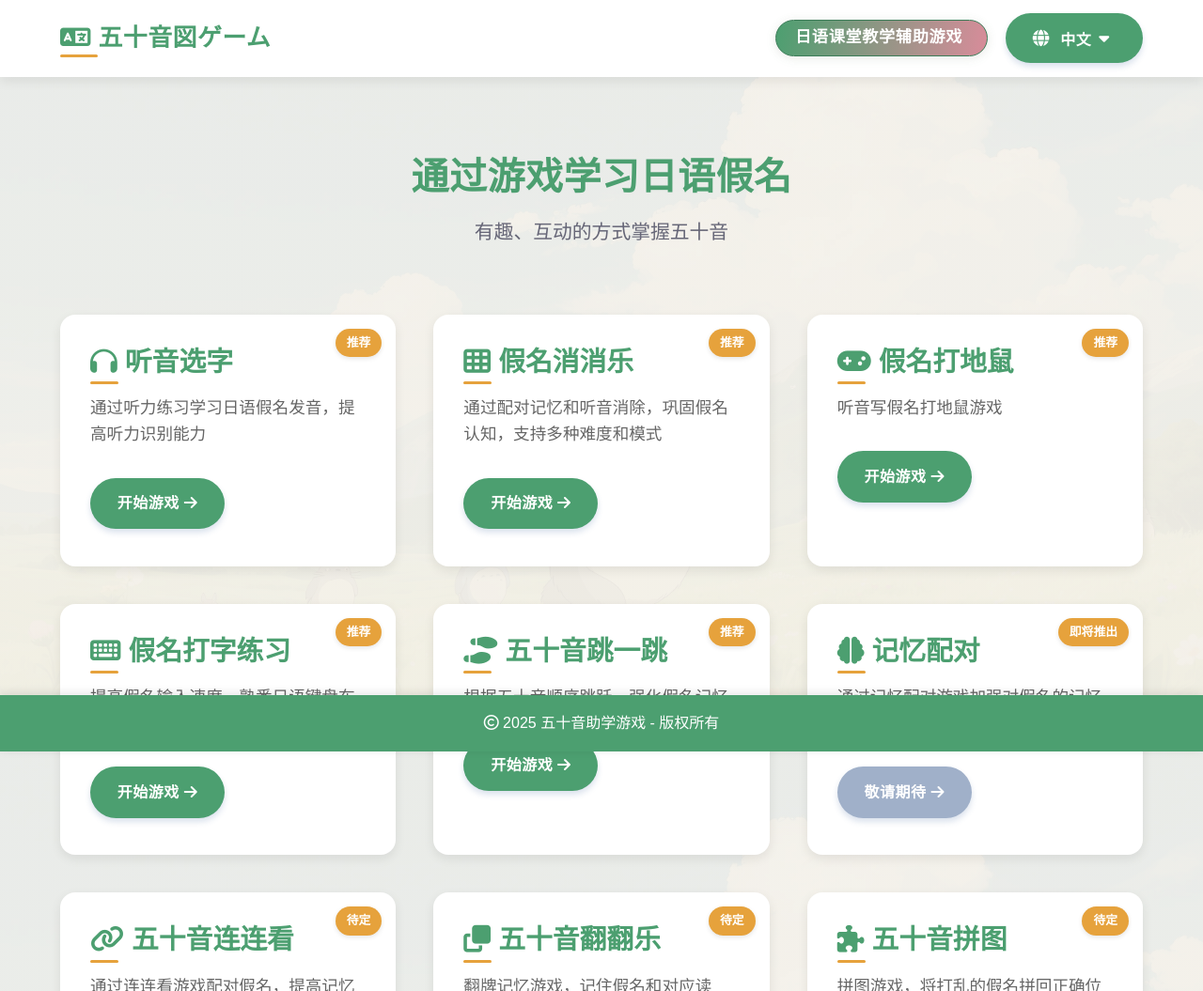
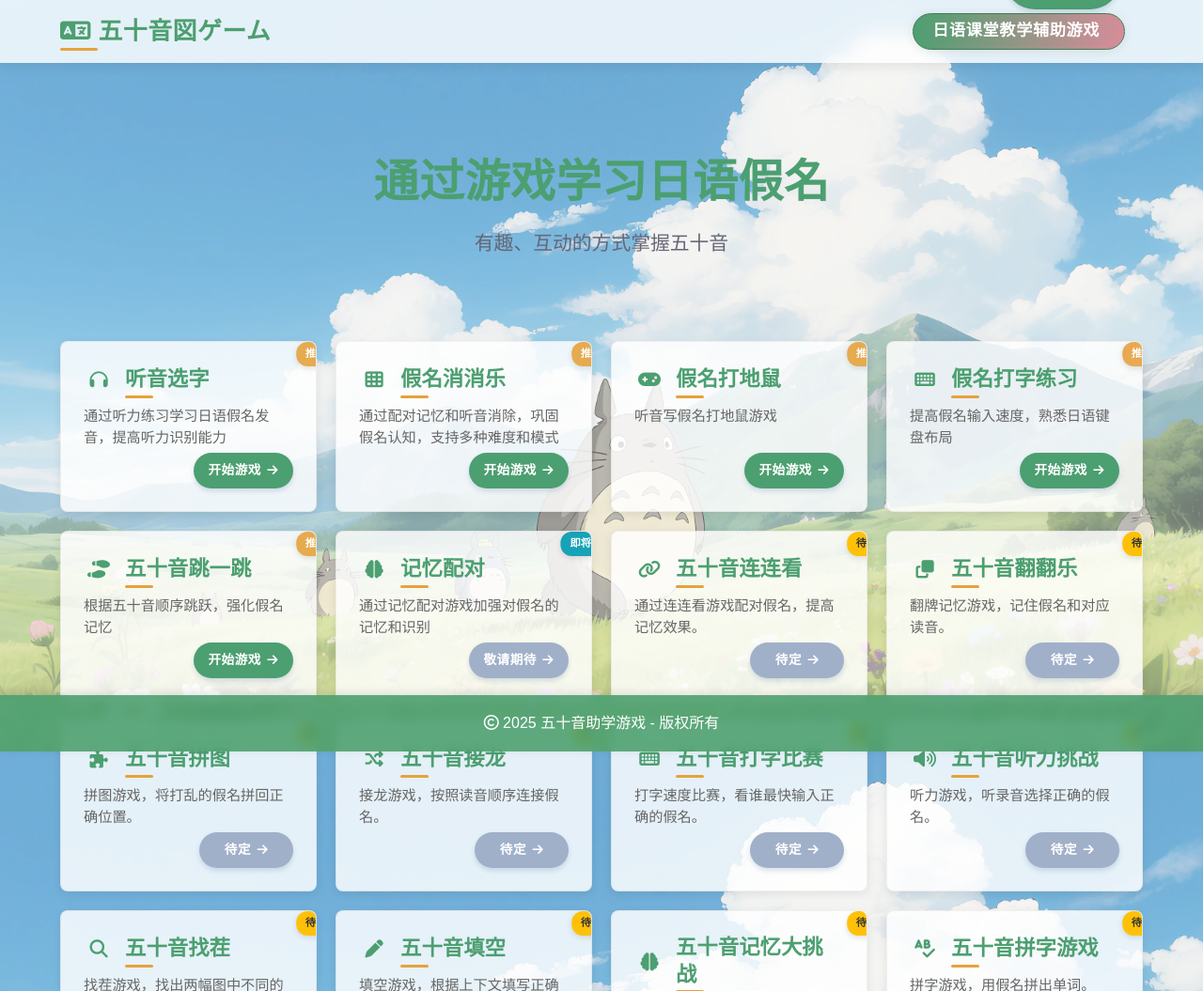
Before and after one commit to Xcfcdl/gojyuonGames, a plain HTML site: page index.html in a window 1280 px wide. Shown: the top 1055 px of the page at 94% size. Drawn offline with Linux system fonts and the light colour scheme.

Commit message:
"feat(UI): 优化整体视觉设计，新增透明效果与响应式游戏网格布局"

```diff
--- a/assets/css/style.css
+++ b/assets/css/style.css
@@ -8,13 +8,15 @@
 :root {
     /* 吉卜力配色方案 */
     --primary-color: #4C9F70;     /* 龙猫绿 */
+    --primary-color-t: #4c9f70e4;
     --primary-dark: #3D7D59;      /* 深绿色 */
     --secondary-color: #E6A23C;   /* 温暖的黄色 */
+    --secondary-color-t: #e6a23ce4;
     --accent-color: #D88C9A;      /* 千与千寻的粉色 */
     --background-color: #F4F1EA;  /* 米色背景 */
     --text-color: #2C4A52;        /* 深青灰色文字 */
     --white: #FFFFFF;
-
+    --whitet: #ffffffd2;
     /* 阴影效果 */
     --box-shadow: 0 4px 12px rgba(0, 0, 0, 0.08);
     --hover-shadow: 0 6px 16px rgba(0, 0, 0, 0.12);
@@ -36,7 +38,7 @@ body {
     padding: 0;
     min-height: 100vh;
     background-image:
-        linear-gradient(to bottom, rgba(244, 241, 234, 0.95), rgba(244, 241, 234, 0.95)),
+        linear-gradient(to bottom, rgba(244, 241, 234, 0.35), rgba(244, 241, 234, 0.35)),
         url('../image/background.webp');
     background-size: cover;
     background-position: center;
@@ -180,15 +182,16 @@ input:focus, select:focus, textarea:focus {
 
 /* 导航栏样式 */
 header {
-    background-color: var(--white);
+    background-color: var(--whitet);
+    /* 添加透明度 */
     box-shadow: var(--box-shadow);
         padding: 0.9rem 0;
         position: sticky;
         top: 0;
             z-index: 9999;
-}
-
-nav {
+            backdrop-filter: blur(10px);
+            -webkit-backdrop-filter: blur(10px);
+        }nav {
     max-width: 1200px;
     margin: 0 auto;
     padding: 0 1.5rem;
@@ -225,36 +228,83 @@ main {
 
 .games-grid {
     display: grid;
-    grid-template-columns: repeat(auto-fit, minmax(320px, 1fr));
-    gap: 2.5rem;
+    grid-template-columns: repeat(4, 1fr);
+    gap: 1.25rem;
     padding: 1.5rem 0;
+    max-width: 1200px;
+    margin: 0 auto;
+}
+
+@media (max-width: 1200px) {
+    .games-grid {
+        grid-template-columns: repeat(3, 1fr);
+    }
+}
+
+@media (max-width: 900px) {
+    .games-grid {
+        grid-template-columns: repeat(2, 1fr);
+    }
+}
+
+@media (max-width: 600px) {
+    .games-grid {
+        grid-template-columns: 1fr;
+    }
 }
 
 /* 游戏卡片样式 */
 .game-card {
-    background: var(--white);
-    border-radius: var(--border-radius);
-    box-shadow: var(--box-shadow);
+    background: var(--whitet);
+    border-radius: var(--border-radius-sm);
+    box-shadow: 0 3px 10px rgba(0, 0, 0, 0.08);
     transition: var(--transition);
     overflow: hidden;
     position: relative;
+    border: 1px solid rgba(0, 0, 0, 0.05);
 }
 
 .game-card:hover {
-    transform: translateY(-10px);
-    box-shadow: 0 10px 20px rgba(0, 0, 0, 0.12), 0 4px 8px rgba(0, 0, 0, 0.06);
+    transform: translateY(-5px);
+    box-shadow: 0 8px 16px rgba(0, 0, 0, 0.1), 0 3px 6px rgba(0, 0, 0, 0.05);
 }
 
 .game-card-content {
-    padding: 2rem;
+    padding: 1.5rem;
+    position: relative;
+    min-height: 180px;
+    display: flex;
+    flex-direction: column;
+}
+
+.game-card-content > p {
+    flex: 1;
+    margin-bottom: 2.5rem;
+}
+
+.game-card-header {
+    display: flex;
+    align-items: center;
+    margin-bottom: 0.75rem;
+}
+
+.game-card-icon {
+    display: flex;
+    align-items: center;
+    justify-content: center;
+    width: 2rem;
+    height: 2rem;
+    margin-right: 0.75rem;
+    color: var(--primary-color);
+    font-size: 1.2rem;
 }
 
 .game-card h2 {
     color: var(--primary-color);
-    margin-bottom: 1rem;
-    font-size: 1.8rem;
+    font-size: 1.4rem;
     position: relative;
     display: inline-block;
+    margin: 0;
 }
 
 .game-card h2::after {
@@ -270,23 +320,42 @@ main {
 
 .game-card p {
     color: #666;
-    margin-bottom: 2rem;
-    font-size: 1.1rem;
+    font-size: 0.95rem;
+    line-height: 1.5;
+    height: 2.85rem;
+    overflow: hidden;
+    display: -webkit-box;
+    -webkit-line-clamp: 2;
+    -webkit-box-orient: vertical;
 }
 
 .start-button {
-    display: inline-block;
+    display: inline-flex;
+    align-items: center;
+    justify-content: center;
     background-color: var(--primary-color);
     color: var(--white);
-    padding: 0.9rem 1.8rem;
+    padding: 0.5rem 1rem;
     border-radius: 50px;
     font-weight: 600;
+    font-size: 0.85rem;
     letter-spacing: 0.5px;
     transition: var(--transition);
-    box-shadow: 0 4px 6px rgba(74, 111, 165, 0.2);
-    position: relative;
+    box-shadow: 0 3px 5px rgba(74, 111, 165, 0.2);
+    position: absolute;
+    bottom: 1.5rem;
+    right: 1.5rem;
     overflow: hidden;
     z-index: 1;
+    min-width: 100px;
+}
+
+.start-button span {
+    margin-right: 0.4rem;
+}
+
+.start-button i {
+    font-size: 0.8rem;
 }
 
 .start-button::before {
@@ -304,6 +373,7 @@ main {
 .start-button:hover {
     box-shadow: 0 6px 12px rgba(74, 111, 165, 0.3);
     transform: translateY(-2px);
+    color: var(--white);
 }
 
 .start-button:hover::before {
@@ -312,7 +382,7 @@ main {
 
 /* 页脚样式 */
 footer {
-    background-color: var(--primary-color);
+    background-color: var(--primary-color-t);
     color: var(--white);
         text-align: center;
         padding: 1.08rem 0;
@@ -321,16 +391,16 @@ footer {
         width: 100%;
             box-shadow: 0 -2px 10px rgba(0, 0, 0, 0.1);
             z-index: 9999;
-}
-
+            backdrop-filter: blur(5px);}
 /* 主页专用样式 */
 .hero-section {
     text-align: center;
-    padding: 2rem 1rem 3rem;
+    padding: 3rem 1rem 4rem;
+    animation: fadeIn 1s ease-out;
 }
 
 .hero-section h2 {
-    font-size: 2.5rem;
+    font-size: 3rem;
     color: var(--primary-color);
     margin-bottom: 1rem;
     letter-spacing: 0.5px;
@@ -345,16 +415,31 @@ footer {
 
 .game-card-badge {
     position: absolute;
-    top: 15px;
-    right: 15px;
-    background-color: var(--secondary-color);
+    top: 0px;
+    right: 0;
+    transform: translateX(50%);
+    background-color: var(--secondary-color-t);
     color: white;
-    padding: 5px 12px;
-    border-radius: 20px;
-    font-size: 0.8rem;
+    padding: 4px 10px;
+    border-radius: 12px;
+    font-size: 0.7rem;
     font-weight: 600;
-    box-shadow: 0 2px 5px rgba(0, 0, 0, 0.1);
-    z-index: 2;
+    box-shadow: 0 2px 6px rgba(0, 0, 0, 0.12);
+    z-index: 3;
+}
+
+/* 为不同状态的徽章添加不同的颜色 */
+.game-card.coming .game-card-badge {
+    background-color: var(--info-color, #17a2b8);
+}
+
+.game-card.pending .game-card-badge {
+    background-color: var(--warning-color, #ffc107);
+    color: #333;
+}
+
+.game-card.new .game-card-badge {
+    background-color: var(--success-color, #28a745);
 }
 
 .coming-soon {
--- a/assets/js/main.js
+++ b/assets/js/main.js
@@ -70,9 +70,15 @@ async function renderGames() {
       <article class=\"game-card${game.status ? ' ' + game.status : ''}\">
         <div class=\"${badgeClass}\">${badge}</div>
         <div class=\"game-card-content\">
-          <h2>${icon} <span>${title}</span></h2>
+          <div class="game-card-header">
+            <div class="game-card-icon">${icon}</div>
+            <h2><span>${title}</span></h2>
+          </div>
           <p>${desc}</p>
-          <a href=\"${url}\" class=\"${btnClass}\" ${disabled} ${extraAttrs}>${btnText} <i class=\"fas fa-arrow-right\"></i></a>
+          <a href=\"${url}\" class=\"${btnClass}\" ${disabled} ${extraAttrs}>
+            <span>${btnText}</span>
+            <i class=\"fas fa-arrow-right\"></i>
+          </a>
         </div>
       </article>
     `;
```
Lines whose indentation alone changed are shown as unchanged.
